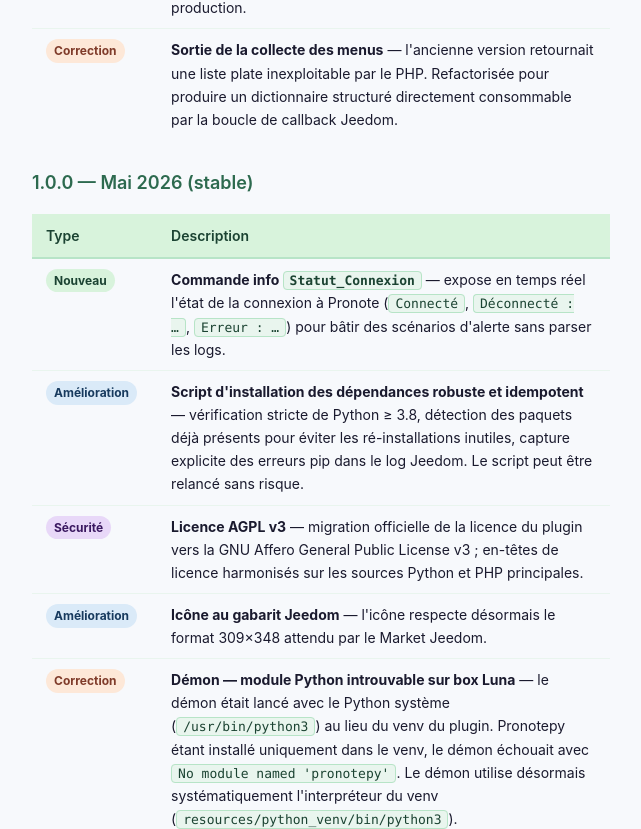
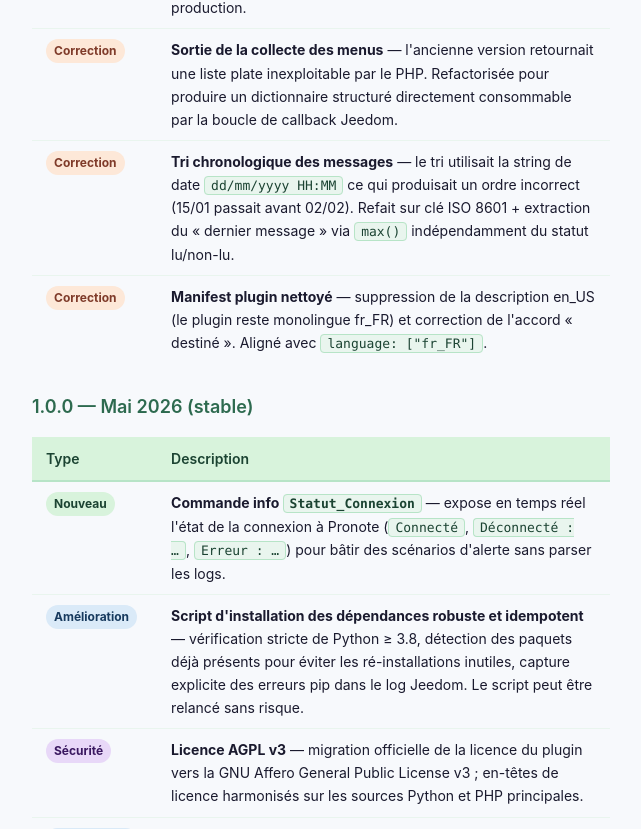
Before and after one commit to Aldarande/ProJote, a plain HTML site: page docs/fr_FR/index.html in a window 1280 px wide. Shown: the part 9777-10606 px from the top of the page, without its empty margins (254-895 px from the left). Drawn offline with Linux system fonts and the light colour scheme.

Commit message:
chore(v1.0.1): manifest monolingue fr_FR + correction accord
- info.json : suppression de description.en_US (le plugin reste monolingue,
  language: ["fr_FR"] inchangé) — résorbe une incohérence relevée par
  l'audit technique
- info.json : correction "destinée" → "destiné" (accord avec « plugin »
  masculin)
- changelog 1.0.1 : 2 entrées ajoutées (tri messages + nettoyage manifest)

Co-Authored-By: Claude Opus 4.7 <noreply@anthropic.com>

```diff
--- a/docs/fr_FR/index.html
+++ b/docs/fr_FR/index.html
@@ -552,6 +552,14 @@ https://xxxxx.index-education.net/pronote/parent.html</code></pre>
                 <td><span class="badge badge-fix">Correction</span></td>
                 <td><strong>Sortie de la collecte des menus</strong> — l'ancienne version retournait une liste plate inexploitable par le PHP. Refactorisée pour produire un dictionnaire structuré directement consommable par la boucle de callback Jeedom.</td>
             </tr>
+            <tr>
+                <td><span class="badge badge-fix">Correction</span></td>
+                <td><strong>Tri chronologique des messages</strong> — le tri utilisait la string de date <code>dd/mm/yyyy HH:MM</code> ce qui produisait un ordre incorrect (15/01 passait avant 02/02). Refait sur clé ISO 8601 + extraction du « dernier message » via <code>max()</code> indépendamment du statut lu/non-lu.</td>
+            </tr>
+            <tr>
+                <td><span class="badge badge-fix">Correction</span></td>
+                <td><strong>Manifest plugin nettoyé</strong> — suppression de la description en_US (le plugin reste monolingue fr_FR) et correction de l'accord « destiné ». Aligné avec <code>language: ["fr_FR"]</code>.</td>
+            </tr>
         </tbody>
     </table>
 
--- a/plugin_info/info.json
+++ b/plugin_info/info.json
@@ -3,8 +3,7 @@
 	"name": "ProJote",
 	"pluginVersion": "1.0.1",
 	"description": {
-		"fr_FR": "Plugin destinée à récupérer les informations de Pronote",
-		"en_US": "Plugin to retrieve information from Pronote school management platform"
+		"fr_FR": "Plugin destiné à récupérer les informations de Pronote"
 	},
 	"licence": "AGPL v3",
 	"author": "Aldarande",
```
